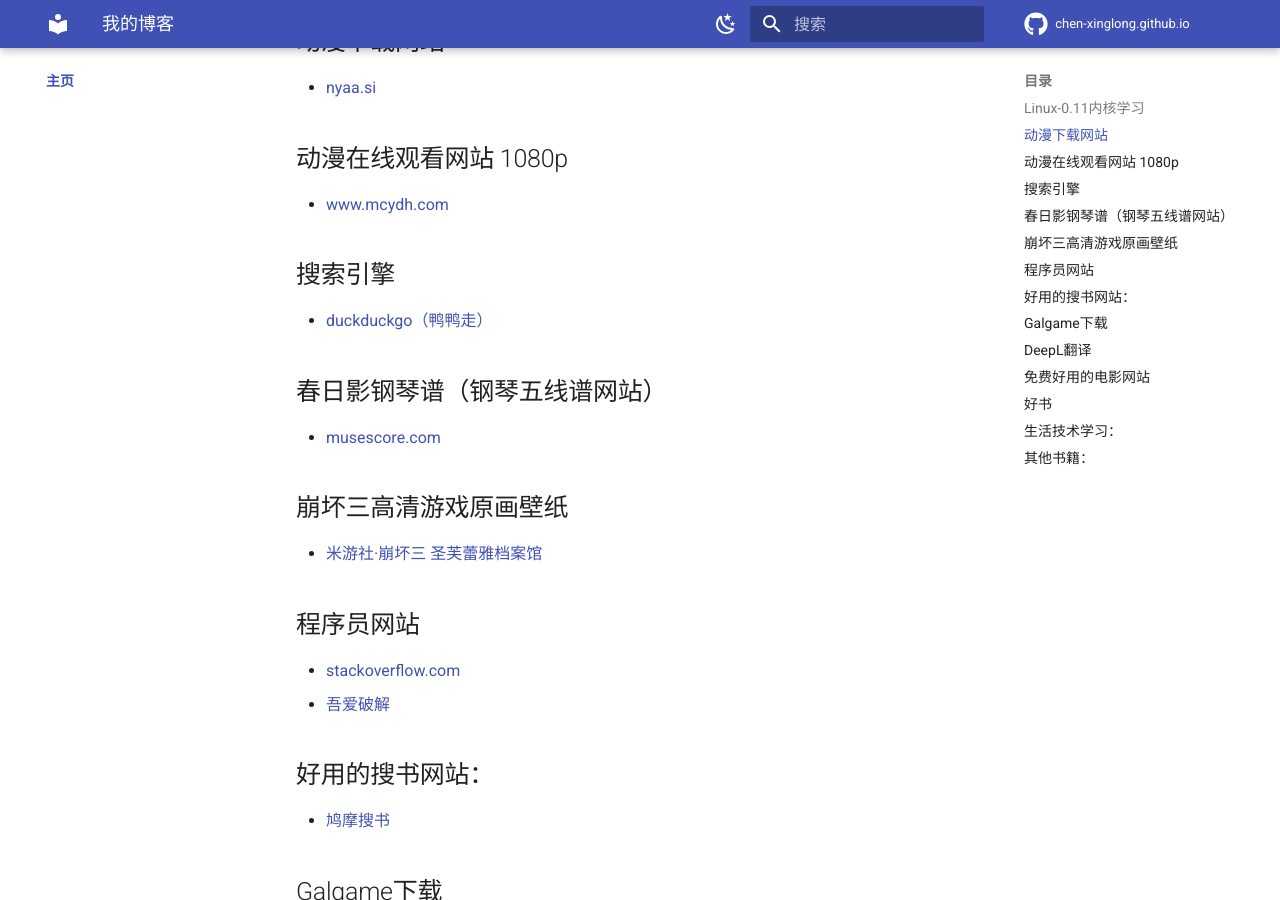
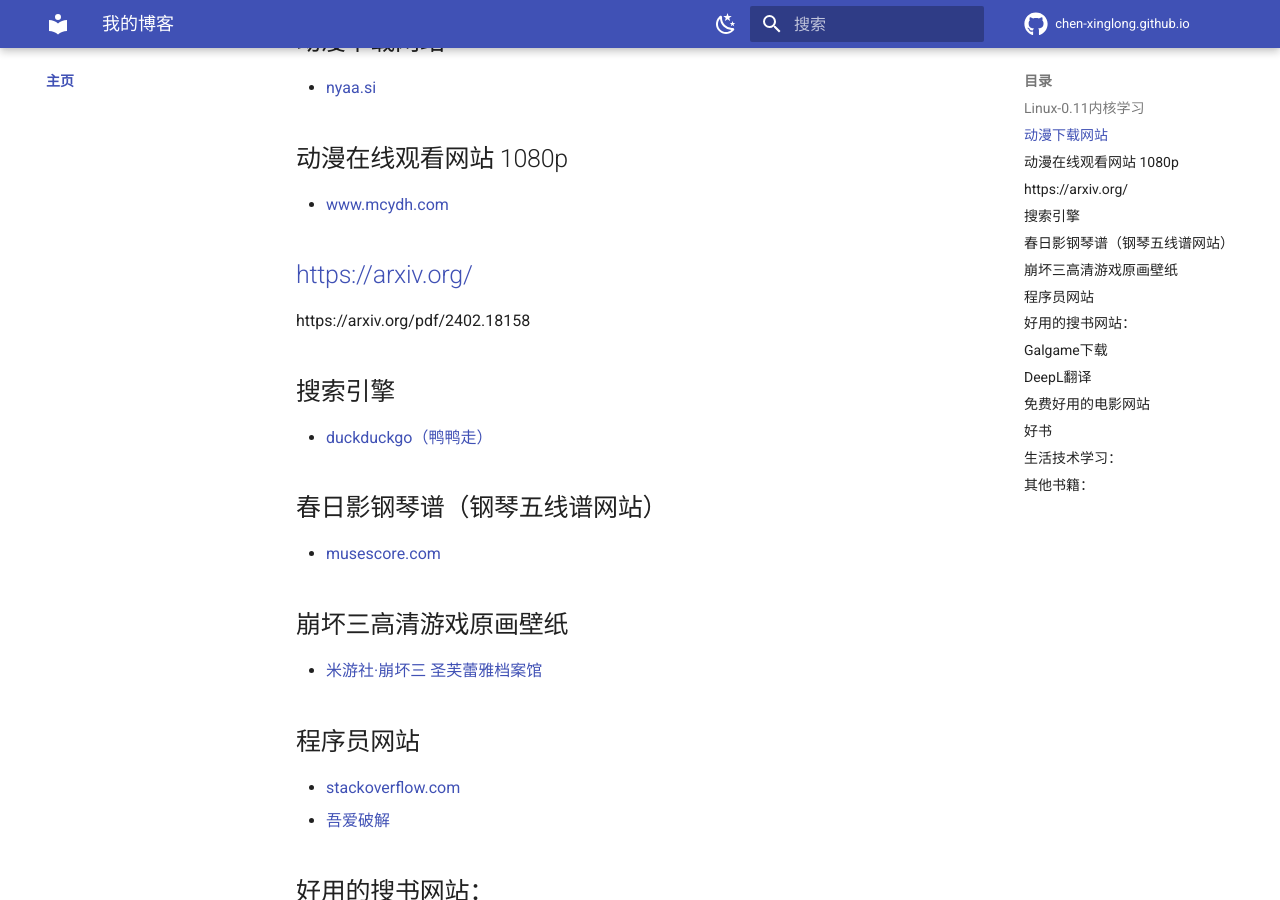
Before and after one commit to chen-xinglong/chen-xinglong.github.io, an MkDocs documentation site: the page built from docs/index.md, in a window 1280 px wide and 900 px high, scrolled down 653 px. Built offline with MkDocs 1.6.1 and Material for MkDocs 9.7.7, drawn with Linux system fonts in a browser that asks for light colours; comment, search, counter and statistics services are not loaded; some of the changed lines change nothing that is shown.

Commit message:
modify index.md

```diff
--- a/docs/index.md
+++ b/docs/index.md
@@ -32,6 +32,11 @@
 
 ## 动漫在线观看网站 1080p
 - [www.mcydh.com](https://www.mcydh.com/vodplay/8505-1-1.html)
+
+## [https://arxiv.org/](https://arxiv.org/)
+
+https://arxiv.org/pdf/2402.18158
+
 
 ## 搜索引擎
 
```
